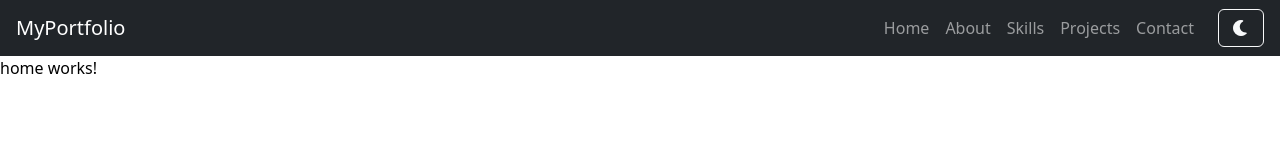
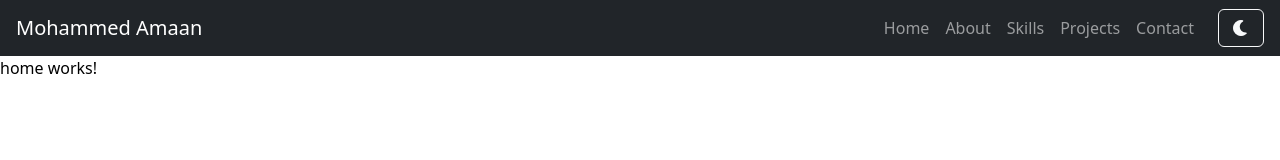
Before and after one commit to ItsAmaan09/my-portfolio, an Angular app in the folder portfolio/: page / in a window 1280 px wide. Shown: the top 160 px of the page. Built offline with nearby package versions, Linux system fonts and the light colour scheme.

Commit message:
title setup

```diff
--- a/portfolio/src/app/core/components/navbar/navbar.component.html
+++ b/portfolio/src/app/core/components/navbar/navbar.component.html
@@ -1,5 +1,5 @@
 <nav class="navbar navbar-expand-lg navbar-dark bg-dark px-3">
-  <a class="navbar-brand" routerLink="/">MyPortfolio</a>
+  <a class="navbar-brand" routerLink="/">Mohammed Amaan</a>
   <button class="navbar-toggler" type="button" data-bs-toggle="collapse" data-bs-target="#navbarNav">
     <span class="navbar-toggler-icon"></span>
   </button>
--- a/portfolio/src/index.html
+++ b/portfolio/src/index.html
@@ -2,7 +2,7 @@
 <html lang="en">
 <head>
   <meta charset="utf-8">
-  <title>Portfolio</title>
+  <title>Mohammed Amaan - Portfolio</title>
   <base href="/">
   <meta name="viewport" content="width=device-width, initial-scale=1">
   <link rel="icon" type="image/x-icon" href="favicon.ico">
```
